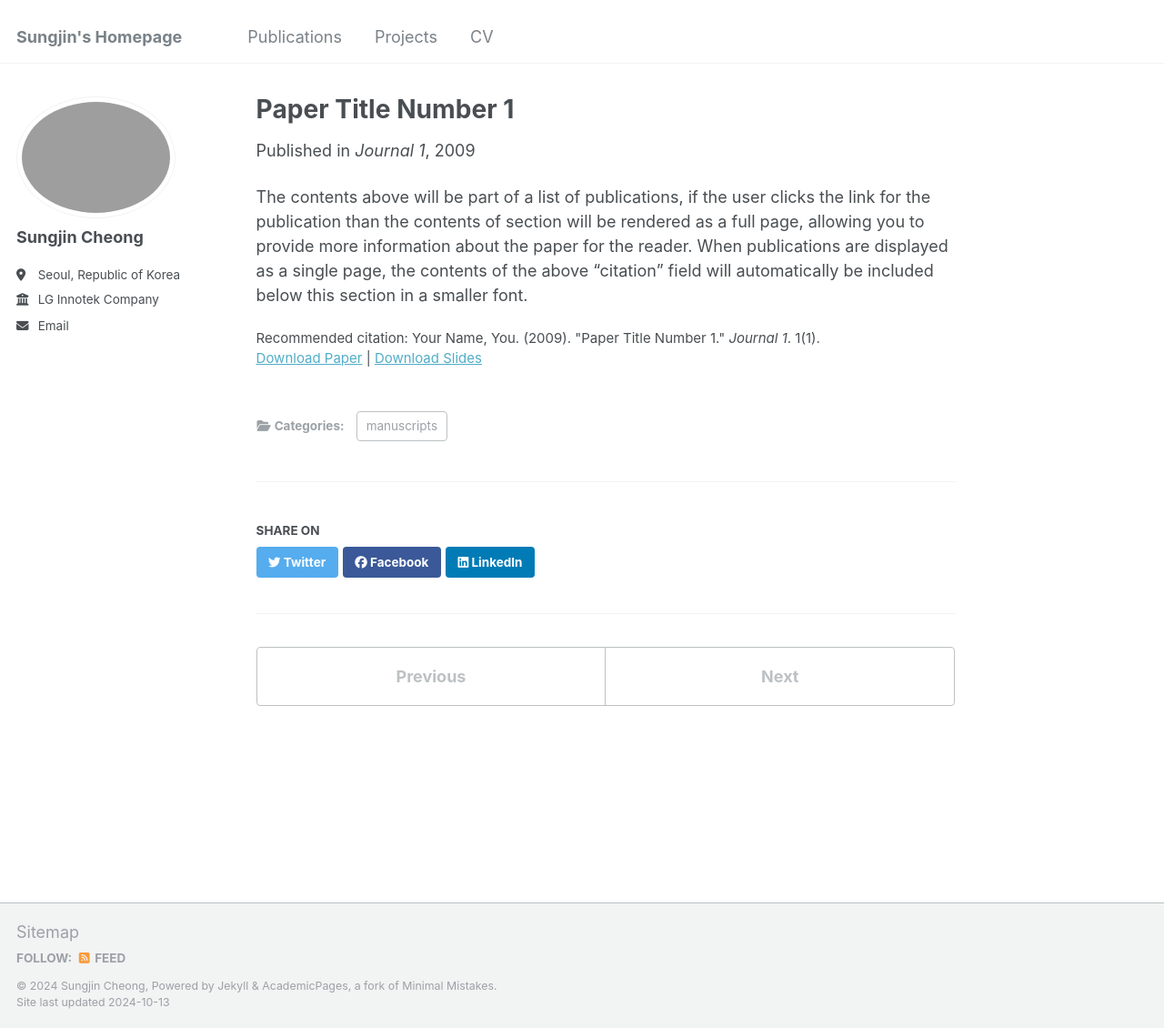
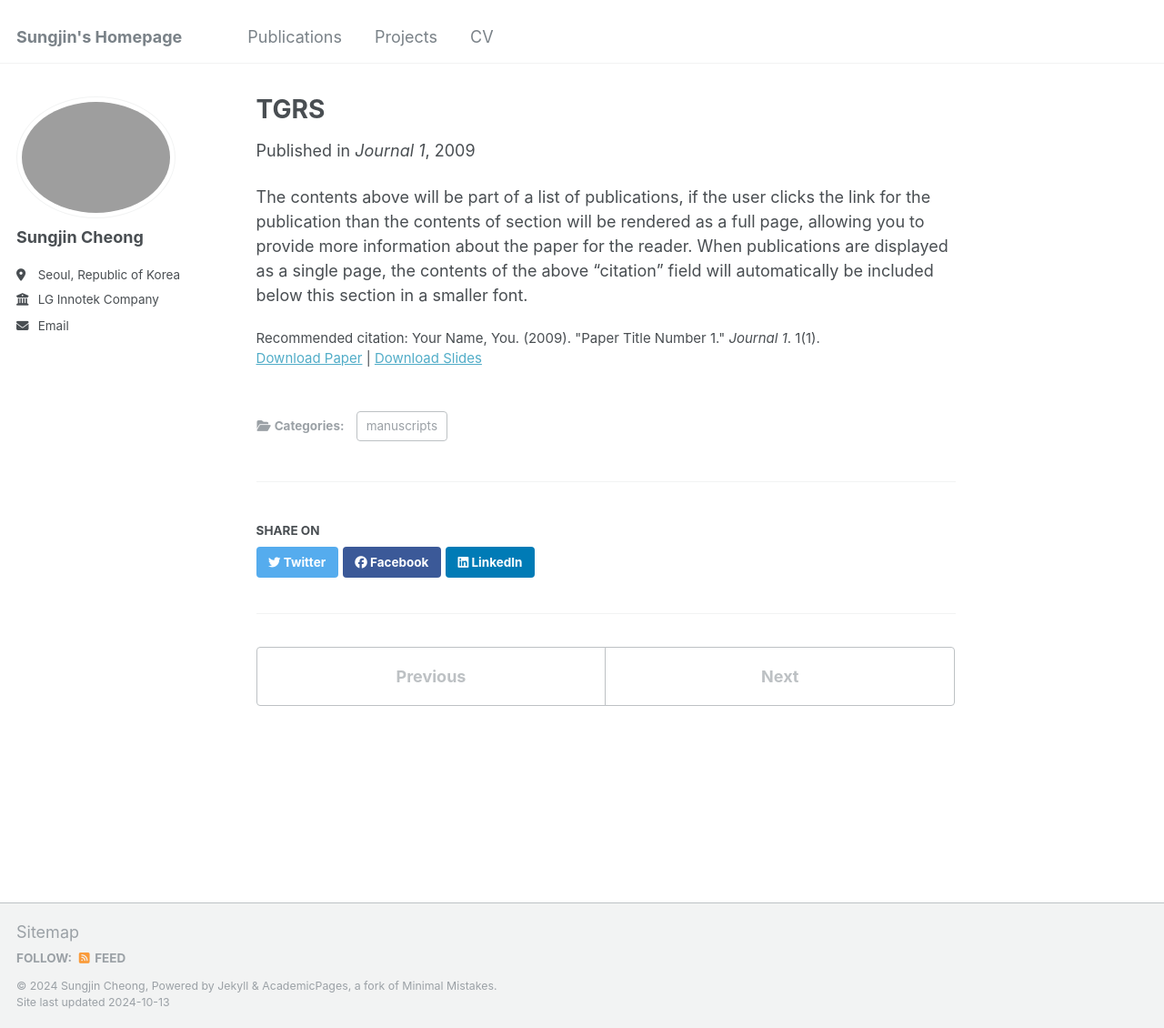
Before and after one commit to sjcheong21/sjcheong21.github.io, a Jekyll site: the page built from _publications/TGRS.md, in a window 1280 px wide and 1130 px high. Shown: the whole window at 91% size. Built offline with Jekyll 4.4.1, drawn with Linux system fonts in a browser that asks for light colours.

Commit message:
modified:   _publications/TGRS.md

```diff
--- a/_publications/TGRS.md
+++ b/_publications/TGRS.md
@@ -1,5 +1,5 @@
 ---
-title: "Paper Title Number 1"
+title: "TGRS"
 collection: publications
 category: manuscripts
 permalink: /publications/TGRS
```
